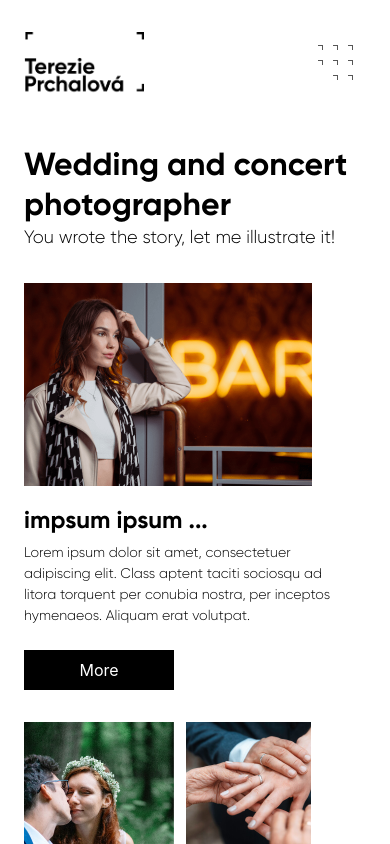
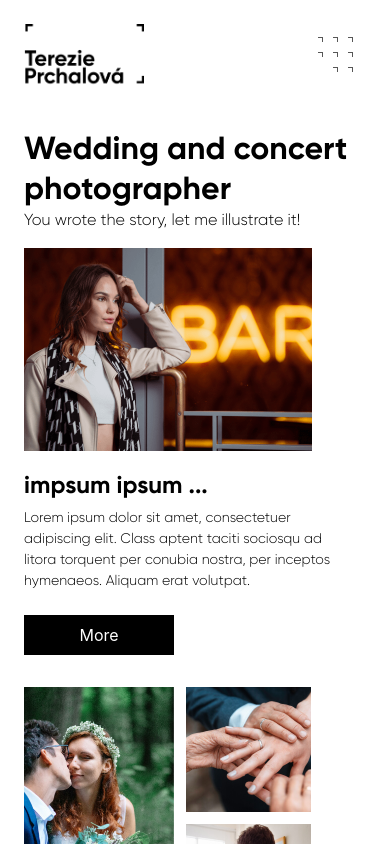
Before and after one commit to TereziePrchalova/photography-website, a Next.js app: page / in a window 390 px wide. Shown: the top 844 px of the page. Built offline with nearby package versions, Linux system fonts and the light colour scheme.

Commit message:
Progress

```diff
--- a/components/HeroSlider.js
+++ b/components/HeroSlider.js
@@ -3,7 +3,7 @@ import Image from "next/image";
 export default function HeroSlider(data) {
     return (
         <>
-            <div className='px-6 my-8'>
+            <div className='px-6 my-4'>
                 <div className="relative w-[288px] h-[203px]">
                     <Image src="/images/slider/heroSliderFirst.png" alt="me" objectFit="cover" layout="fill"/>
                 </div>
--- a/components/Navbar.js
+++ b/components/Navbar.js
@@ -32,7 +32,7 @@ export default function Navbar(data) {
   return (
     <>
       <div className="w-full fixed z-50 left-0 top-0 bg-white">
-          <nav className="bg-transparent flex justify-between items-center py-8 pl-6 pr-8 md:px-7 xl:pt-[6rem] xl:px-12 max-w-[1440px] xl:m-auto">
+          <nav className="bg-transparent flex justify-between items-center py-6 pl-6 pr-8 md:px-7 xl:pt-[6rem] xl:px-12 max-w-[1440px] xl:m-auto">
               <div className="nav-logo flex items-center justify-start md:justify-center ">
                 <div className="relative w-[120px] h-[65px]">
                   <Link href="/">
--- a/pages/index.js
+++ b/pages/index.js
@@ -4,7 +4,7 @@ import HeroText from "../components/HeroText";
 
 export default function Home() {
   return (
-    <div className="mt-[9rem] md:mt-[12rem]">
+    <div className="mt-[8rem] md:mt-[12rem]">
       <HeroText/>
       <HeroSlider/>
       <About/>
--- a/styles/globals.css
+++ b/styles/globals.css
@@ -58,7 +58,7 @@ a {
 @layer components {
   .h1 { @apply font-GilroyBold text-32px xl:text-48px }
   .h2 { @apply font-GilroyBold text-24px xl:text-48px }
-  .copy { @apply font-GilroyLight text-18px xl:text-22px }
+  .copy { @apply font-GilroyLight text-16px xl:text-22px }
 
   .p { @apply font-GilroyLight text-14px xl:text-22px }
   .link { @apply font-GilroyBold text-28px }
```
